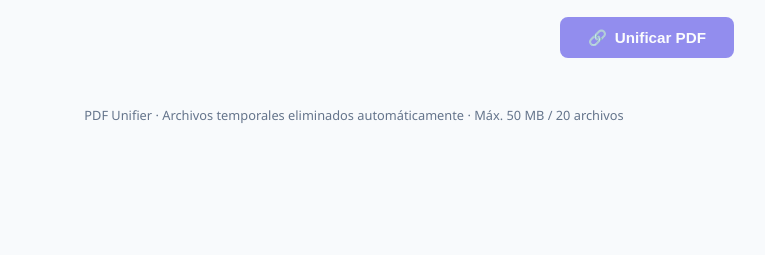
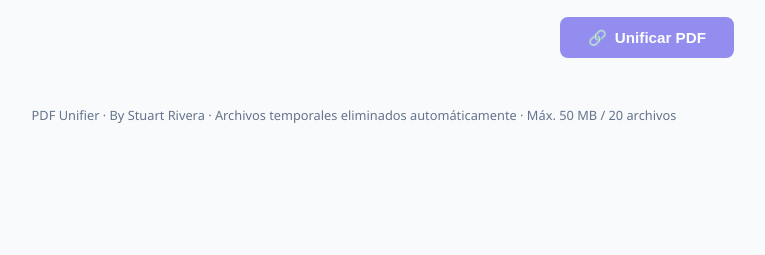
Before and after one commit to sriveraaero-wq/PDF-Unifier, a Flask app: page / in a window 1280 px wide. Shown: the part 545-800 px from the top of the page, without its empty margins (286-1051 px from the left). Run offline with Flask 3, Linux system fonts and the light colour scheme.

Commit message:
Update index.html

```diff
--- a/templates/index.html
+++ b/templates/index.html
@@ -309,7 +309,7 @@
 
 </main>
 
-<footer>PDF Unifier · Archivos temporales eliminados automáticamente · Máx. {{ max_upload_mb }} MB / {{ max_files }} archivos</footer>
+<footer>PDF Unifier · By Stuart Rivera · Archivos temporales eliminados automáticamente · Máx. {{ max_upload_mb }} MB / {{ max_files }} archivos</footer>
 
 <script>
   // ─── Estado ───────────────────────────────────────────────────────────────
```
